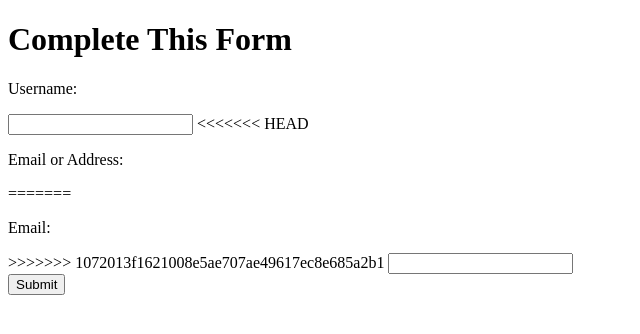
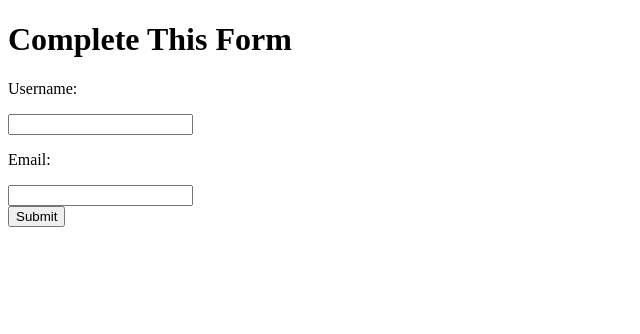
Before and after one commit to ryancopado/helloworld, a plain HTML site: page index.html in a window 1280 px wide. Shown: the whole page, without its empty margins (0-640 px from the left). Drawn offline with Linux system fonts and the light colour scheme.

Commit message:
better form

```diff
--- a/index.html
+++ b/index.html
@@ -11,11 +11,7 @@
     <form>
       <p>Username:</p>
       <input></input>
-<<<<<<< HEAD
-      <p>Email or Address:</p>
-=======
       <p>Email:</p>
->>>>>>> 1072013f1621008e5ae707ae49617ec8e685a2b1
       <input></input>
     </form>
 
```
